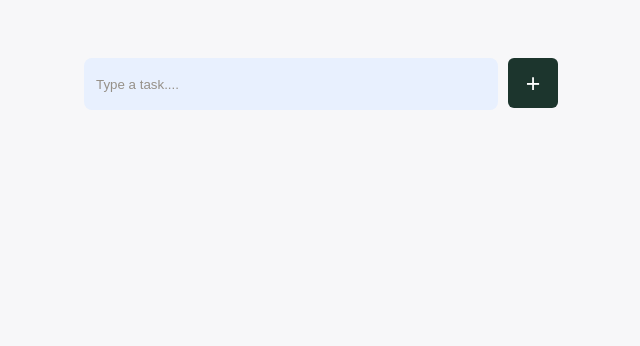
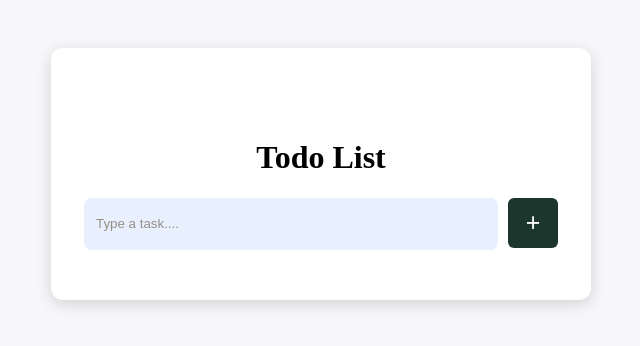
Before and after one commit to kamizox/Todo-list-Js, a plain HTML site: page index.html in a window 1280 px wide. Shown: the whole page, without its empty margins (319-959 px from the left). Drawn offline with Linux system fonts and the light colour scheme.

Commit message:
Completed

```diff
--- a/index.html
+++ b/index.html
@@ -7,7 +7,9 @@
     <link rel="stylesheet" href="style.css" />
   </head>
   <body>
-    <div class="todoo-container">
+    <div class="M_Container">
+      <div class="todoo-container">
+        <h1>Todo List</h1>
       <div class="inputWraper">
         <input type="" name="" placeholder="Type a task...." id="inputTask" />
         <button class="addbtn" onclick="addTodo()">+</button>
@@ -17,6 +19,8 @@
         <ul id="todo-list"></ul>
          </div>
     </div>
+    </div>
+
 
     <script src="index.js"></script>
   </body>
--- a/style.css
+++ b/style.css
@@ -3,6 +3,19 @@ body {
     display: flex;
     justify-content: center;
 }
+
+.M_Container {
+    background-color: #fff;   /* White box */
+    padding: 20px;
+    border-radius: 12px;      /* Rounded corners */
+    box-shadow: 0px 4px 15px rgba(0,0,0,0.15); /* Soft shadow */
+    width: 500px;             /* Fixed width */
+    min-height: 150px;        /* Starting height */
+    max-height: 600px;        /* Limit height */
+    overflow-y: auto;         /* Scroll when content exceeds */
+    margin-top: 40px;
+}
+
 
 .inputWraper {
     display: flex;
```
